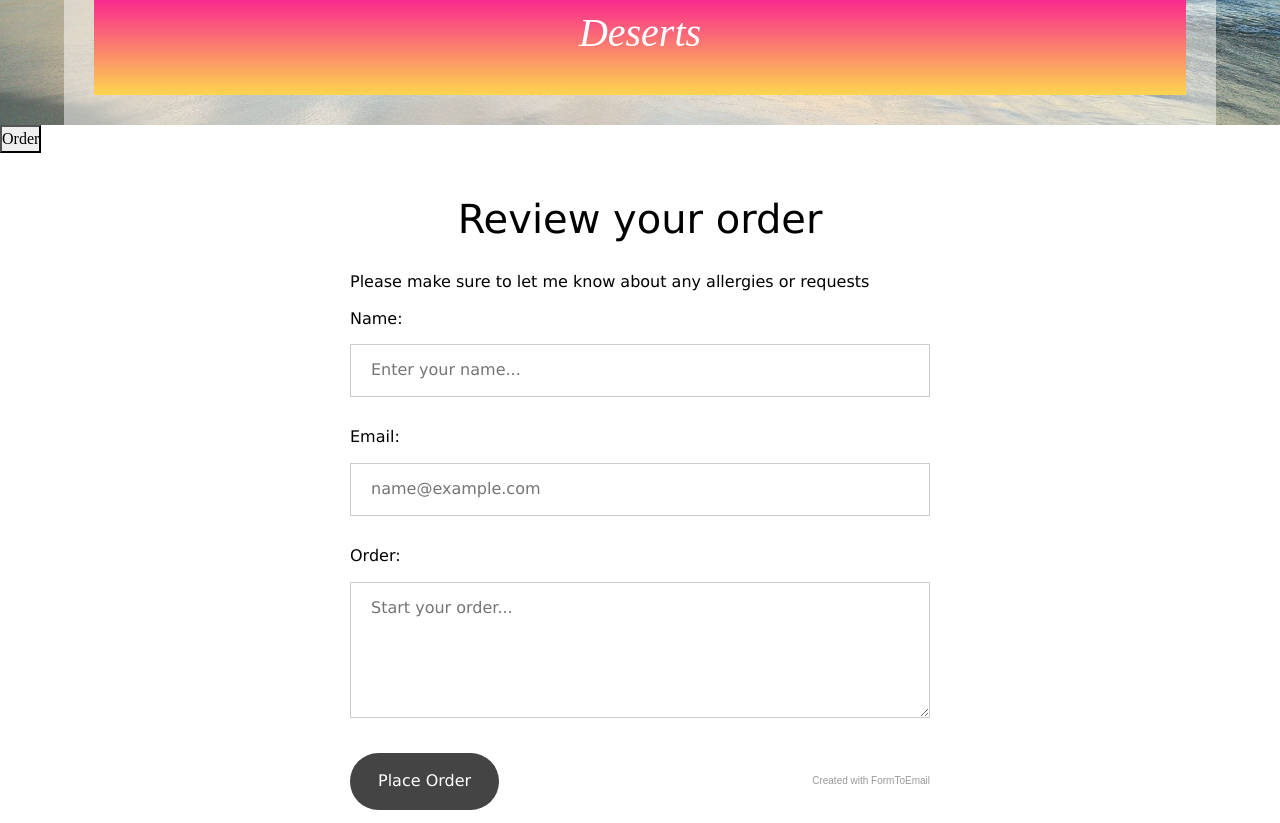
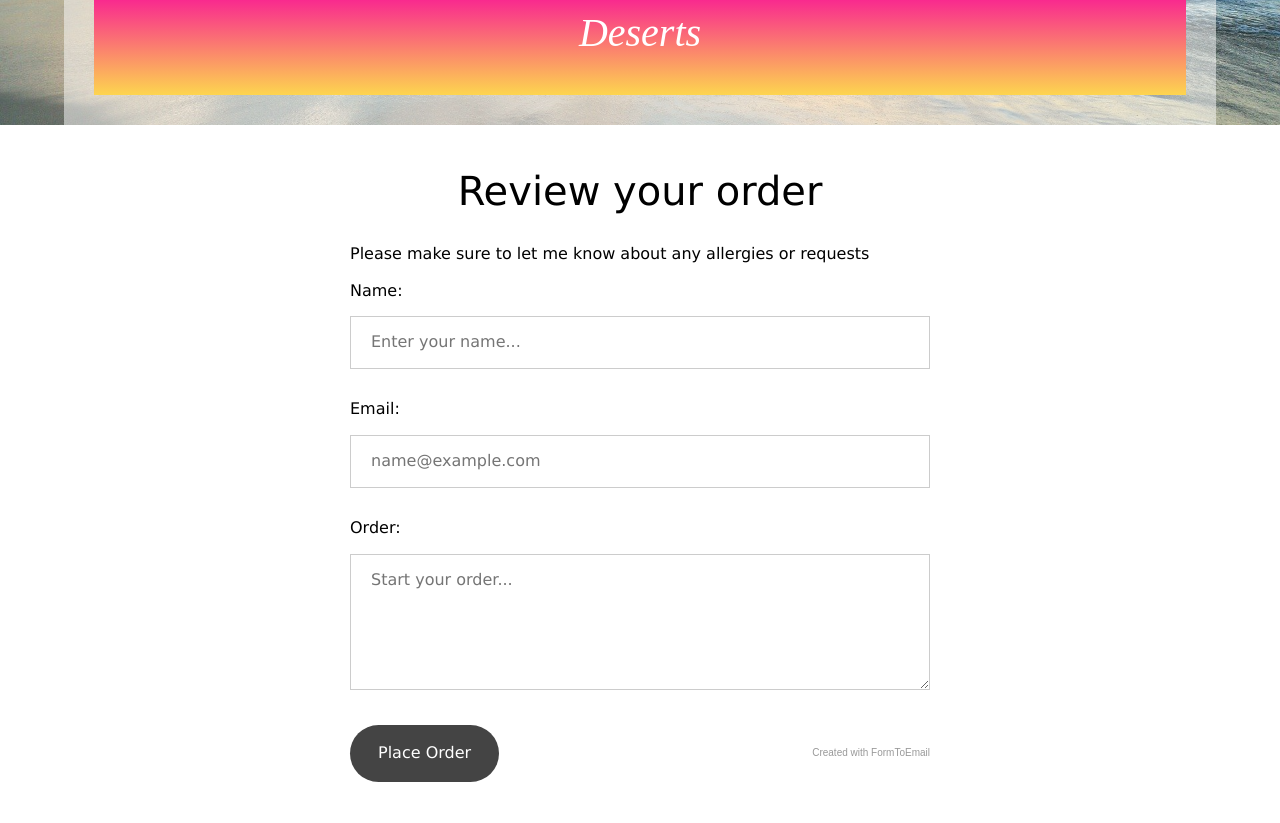
Before and after one commit to eaglesfan05/caitys_tasty_eats, a website: page public/index.html in a window 1280 px wide. Shown: the part 2400-3223 px from the top of the page. Drawn offline with nearby package versions, Linux system fonts and the light colour scheme; a web font is replaced by a local one.

Commit message:
removed dummy button

```diff
--- a/public/index.html
+++ b/public/index.html
@@ -416,7 +416,7 @@
         </div>
       </div>
 
-      <button id="orderButton" value="order">Order</button>
+
 
                  </form>
                     <!-- contact -->
```
